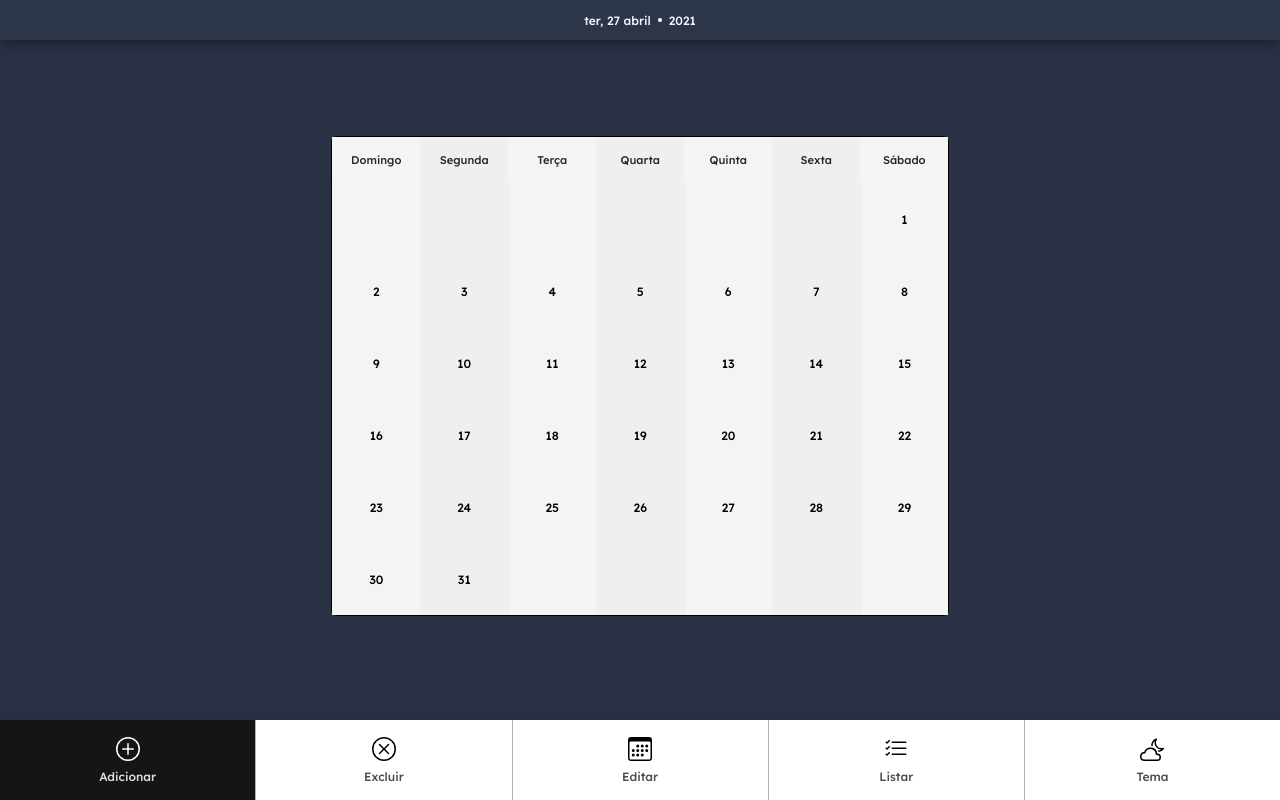
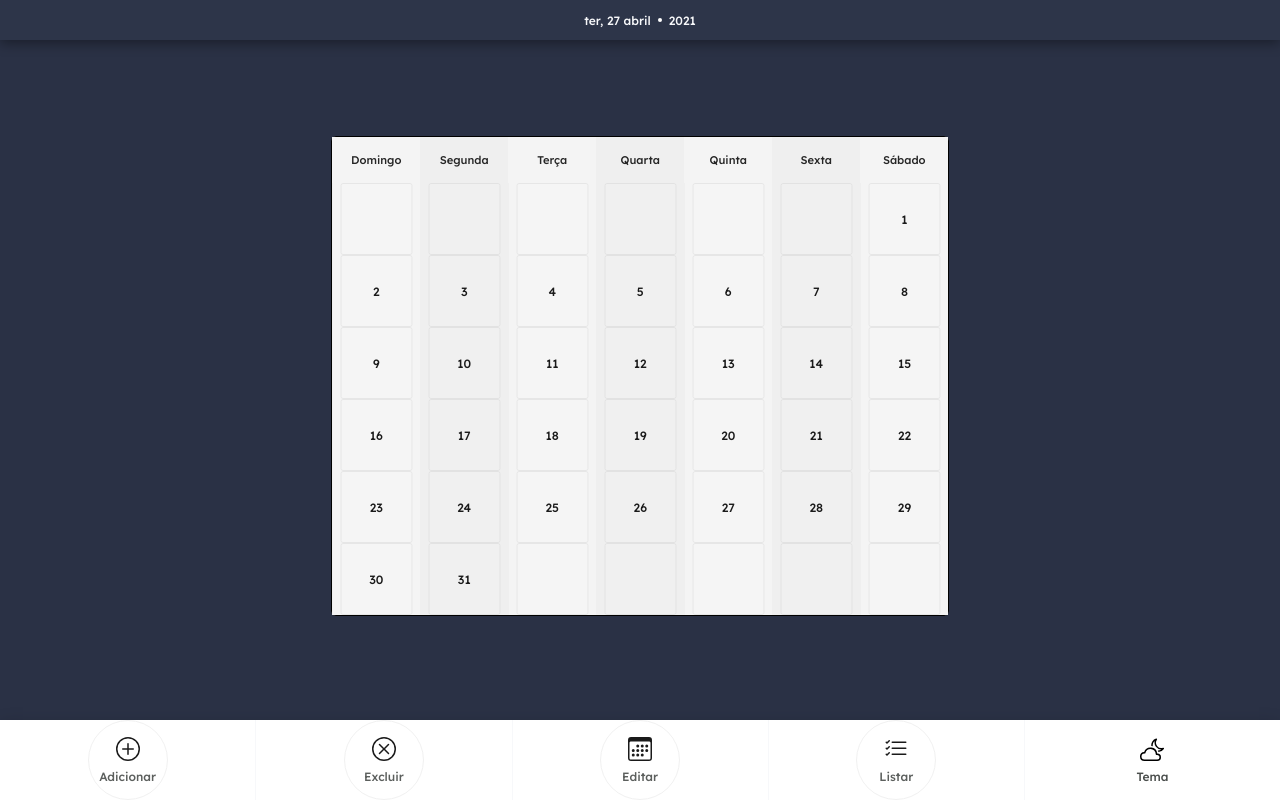
Before and after one commit to LuciLua/calendar, a Next.js app: page / in a window 1280 px wide. Built offline with nearby package versions, Linux system fonts and the light colour scheme.

Commit message:
:calendar: color checkbox

```diff
--- a/src/components/Footer/footer.module.scss
+++ b/src/components/Footer/footer.module.scss
@@ -29,7 +29,7 @@
             }
 
             li{
-                border-left: var(--gray-200) 1px solid;
+                border-left: var(--gray-50) 1px solid;
                 height: 100%;
                 width: 100%;
                 display: flex;
@@ -47,12 +47,20 @@
                     filter: invert(0.5);
                 }
 
-                input{
+                input[type=color]{
                     position: absolute;
                     width: 20%;
                     height: 100%;
                     border: none;
                     opacity: 0%;
+                }
+
+                input[type=radio]{
+                    position: absolute;
+                    width: 20%;
+                    height: 100%;
+                    border: none;
+                    opacity: 10%;
                 }
 
                 a{
@@ -63,6 +71,9 @@
                     align-items: center;
                     flex-direction: column;
                     justify-content: center;
+                    user-select: none;
+                    pointer-events: none;
+
 
                     img{
                         width: 1.5rem;
@@ -70,7 +81,8 @@
                         align-items: center;
                         justify-content: center;
                         transition: 0.4s;
-
+                        user-select: none;
+                        pointer-events: none;
                     }
 
                     span{
@@ -81,6 +93,9 @@
                         font-family: Lexend;
                         font-size: 1.5vh;
                         color: var(--gray-800);
+                        user-select: none;
+                        pointer-events: none;
+
                     }
                 }
             }
@@ -191,6 +206,13 @@
   #resultado{
     background: #151515;
     color: #fff;
+    border-left: var(--gray-50) 1px solid;
+    height: 100%;
+    width: 100%;
+    display: flex;
+    align-items: center;
+    justify-content: center;
+
     img{
         filter: invert(2);
     }
--- a/src/components/Footer/footer.tsx
+++ b/src/components/Footer/footer.tsx
@@ -39,57 +39,62 @@ const {
     </div>
             <div className={styles.footerFill}>
                 <ul>
+                {!isColor
+                    ?
+                    <li>
 
-                     {!isColor
-                    ?
-                    <li id={styles.resultado} onClick={toggleColor}>
+                            <input type="radio" name={styles.cr} id={styles.cp1} onClick={toggleColor}/>
+                            <a href="#">
+                                <img src="ico_add.svg" alt=""/>
+                                <span>Adicionar</span>
+                            </a>
+
+                        </li>
+                        :
+                        <li id={styles.resultado}>
+                            <input type="radio" name={styles.cr} id={styles.cp1}onClick={toggleColor}/>
                             <a href="#">
                             <img src="ico_add.svg" alt=""/>
                             <span>Adicionar</span>
                             </a>
                         </li>
-                        :
-                        <li onClick={toggleColor}>
-                            <form action="">
-                            <a href="#">
-                            <img src="ico_add.svg" alt=""/>
-                            <span>Adicionar</span>
-                            <input type="color" name={styles.cores} value="#fff" onSubmit={function(){
-                                let dias = document.getElementById('d7').style.background;
-                                document.getElementById("resultado").style.background = dias['cores'].value;
-                                return false;
-                          }
-                        }/>
-                            </a>
-                            </form>
-                        </li>}
-
-
+                        }
 
                     <li>
+                    <input type="radio" name={styles.cr} id={styles.cp1}/>
                         <a href="#">
                         <img src="ico_del.svg" alt=""/>
                         <span>Excluir</span>
                         </a>
                     </li>
                     <li>
+                    <input type="radio" name={styles.cr} id={styles.cp1}/>
                         <a href="#">
                         <img src="ico_calendar.svg" alt=""/>
                         <span>Editar</span>
                         </a>
                     </li>
                     <li id={styles.list}>
-                        <a href="#" onClick={toggleList}>
+                    <input type="radio" name={styles.cr} id={styles.cp1} onClick={toggleList}/>
+                        <a>
                         <img src="ico_list.svg" alt=""/>
                         <span>Listar</span>
                         </a>
                     </li>
                     <li>
+                    <input type="color" name={styles.cores} value="#fff" onInput={function(){
+                                let dias = document.querySelector('li').style.background;
+
+                                document.getElementById("resultado").style.background = dias['cores'].value;
+                               return false;
+                            }
+                        }/>
                         <a href="#">
                         <img src="ico_moon.svg" alt=""/>
                         <span>Tema</span>
                         </a>
                     </li>
+
                 </ul>
             </div>
         </div>
--- a/src/pages/home.module.scss
+++ b/src/pages/home.module.scss
@@ -110,6 +110,8 @@
 
                 transition: 0.2s;
 
+                z-index: 10;
+
                 &:nth-child(odd){
                     background-color: rgb(244, 244, 244);
                 }
@@ -122,6 +124,23 @@
                     background-color: rgb(31, 31, 31);
                     color: #fff;
                     transition: 0.2s;
+                }
+                input{
+                    width: 100%;
+                    height: 100%;
+                    position: absolute;
+                    top: 0;
+                    left: 0;
+                    opacity: 10%;
+
+                    &:hover{
+                        background: red;
+                    }
+                }
+                input:checked{
+                    background-color: #2d2d2d;
+                    color: red;
+
                 }
             }
         }
@@ -198,10 +217,14 @@
 //resposive Layout
 
 @media only screen and (max-width: 660px) {
+    .header{
+        z-index: 10;
+    }
     .calendar{
         top: 0;
         left: 0;
         position: absolute;
+        z-index: 0;
         table{
             tr{
                 td{
@@ -265,10 +288,3 @@
         }
     }
 }
-
-
-#resultado{
-    width:80px;
-    height:80px;
-    background: #27BE39;
-}
--- a/src/pages/index.tsx
+++ b/src/pages/index.tsx
@@ -44,58 +44,58 @@ export default function Home() {
           <th>Sábado</th>
         </tr>
         <tr className={styles.days}>
-          <td id={styles.d1}></td>
-          <td id={styles.d2}></td>
-          <td id={styles.d3}></td>
-          <td id={styles.d4}></td>
-          <td id={styles.d5}></td>
-          <td id={styles.d6}></td>
-          <td id={styles.d7}>1</td>
+          <td id={styles.d1}><input type="checkbox"></input></td>
+          <td id={styles.d2}><input type="checkbox"></input></td>
+          <td id={styles.d3}><input type="checkbox"></input></td>
+          <td id={styles.d4}><input type="checkbox"></input></td>
+          <td id={styles.d5}><input type="checkbox"></input></td>
+          <td id={styles.d6}><input type="checkbox"></input></td>
+          <td id={styles.d7}>1<input type="checkbox"></input></td>
         </tr>
         <tr className={styles.days}>
-          <td id={styles.d8}>2</td>
-          <td id={styles.d9}>3</td>
-          <td id={styles.d10}>4</td>
-          <td id={styles.d11}>5</td>
-          <td id={styles.d12}>6</td>
-          <td id={styles.d13}>7</td>
-          <td id={styles.d14}>8</td>
+          <td id={styles.d8}>2<input type="checkbox"></input></td>
+          <td id={styles.d9}>3<input type="checkbox"></input></td>
+          <td id={styles.d10}>4<input type="checkbox"></input></td>
+          <td id={styles.d11}>5<input type="checkbox"></input></td>
+          <td id={styles.d12}>6<input type="checkbox"></input></td>
+          <td id={styles.d13}>7<input type="checkbox"></input></td>
+          <td id={styles.d14}>8<input type="checkbox"></input></td>
         </tr>
         <tr className={styles.days}>
-          <td id={styles.d15}>9</td>
-          <td id={styles.d16}>10</td>
-          <td id={styles.d17}>11</td>
-          <td id={styles.d18}>12</td>
-          <td id={styles.d19}>13</td>
-          <td id={styles.d20}>14</td>
-          <td id={styles.d21}>15</td>
+          <td id={styles.d15}>9<input type="checkbox"></input></td>
+          <td id={styles.d16}>10<input type="checkbox"></input></td>
+          <td id={styles.d17}>11<input type="checkbox"></input></td>
+          <td id={styles.d18}>12<input type="checkbox"></input></td>
+          <td id={styles.d19}>13<input type="checkbox"></input></td>
+          <td id={styles.d20}>14<input type="checkbox"></input></td>
+          <td id={styles.d21}>15<input type="checkbox"></input></td>
           </tr>
           <tr className={styles.days}>
-          <td id={styles.d22}>16</td>
-          <td id={styles.d23}>17</td>
-          <td id={styles.d24}>18</td>
-          <td id={styles.d25}>19</td>
-          <td id={styles.d26}>20</td>
-          <td id={styles.d27}>21</td>
-          <td id={styles.d28}>22</td>
+          <td id={styles.d22}>16<input type="checkbox"></input></td>
+          <td id={styles.d23}>17<input type="checkbox"></input></td>
+          <td id={styles.d24}>18<input type="checkbox"></input></td>
+          <td id={styles.d25}>19<input type="checkbox"></input></td>
+          <td id={styles.d26}>20<input type="checkbox"></input></td>
+          <td id={styles.d27}>21<input type="checkbox"></input></td>
+          <td id={styles.d28}>22<input type="checkbox"></input></td>
           </tr>
           <tr className={styles.days}>
-          <td id={styles.d29}>23</td>
-          <td id={styles.d30}>24</td>
-          <td id={styles.d31}>25</td>
-          <td id={styles.d32}>26</td>
-          <td id={styles.d33}>27</td>
-          <td id={styles.d34}>28</td>
-          <td id={styles.d35}>29</td>
+          <td id={styles.d29}>23<input type="checkbox"></input></td>
+          <td id={styles.d30}>24<input type="checkbox"></input></td>
+          <td id={styles.d31}>25<input type="checkbox"></input></td>
+          <td id={styles.d32}>26<input type="checkbox"></input></td>
+          <td id={styles.d33}>27<input type="checkbox"></input></td>
+          <td id={styles.d34}>28<input type="checkbox"></input></td>
+          <td id={styles.d35}>29<input type="checkbox"></input></td>
           </tr>
           <tr className={styles.days}>
-          <td id={styles.d36}>30</td>
-          <td id={styles.d37}>31</td>
-          <td id={styles.d38}></td>
-          <td id={styles.d39}></td>
-          <td id={styles.d40}></td>
-          <td id={styles.d41}></td>
-          <td id={styles.d42}></td>
+          <td id={styles.d36}>30<input type="checkbox"></input></td>
+          <td id={styles.d37}>31<input type="checkbox"></input></td>
+          <td id={styles.d38}><input type="checkbox"></input></td>
+          <td id={styles.d39}><input type="checkbox"></input></td>
+          <td id={styles.d40}><input type="checkbox"></input></td>
+          <td id={styles.d41}><input type="checkbox"></input></td>
+          <td id={styles.d42}><input type="checkbox"></input></td>
           </tr>
       </table>
     </div>
```
